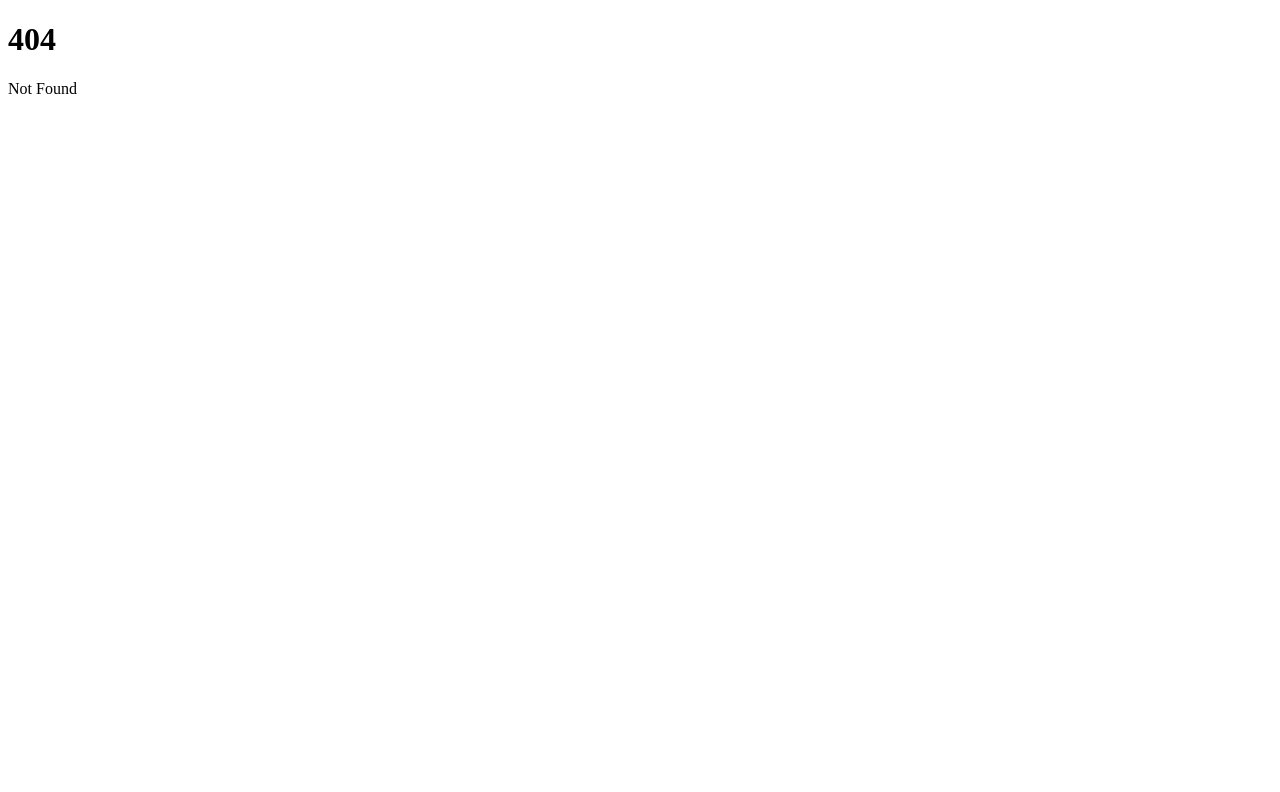
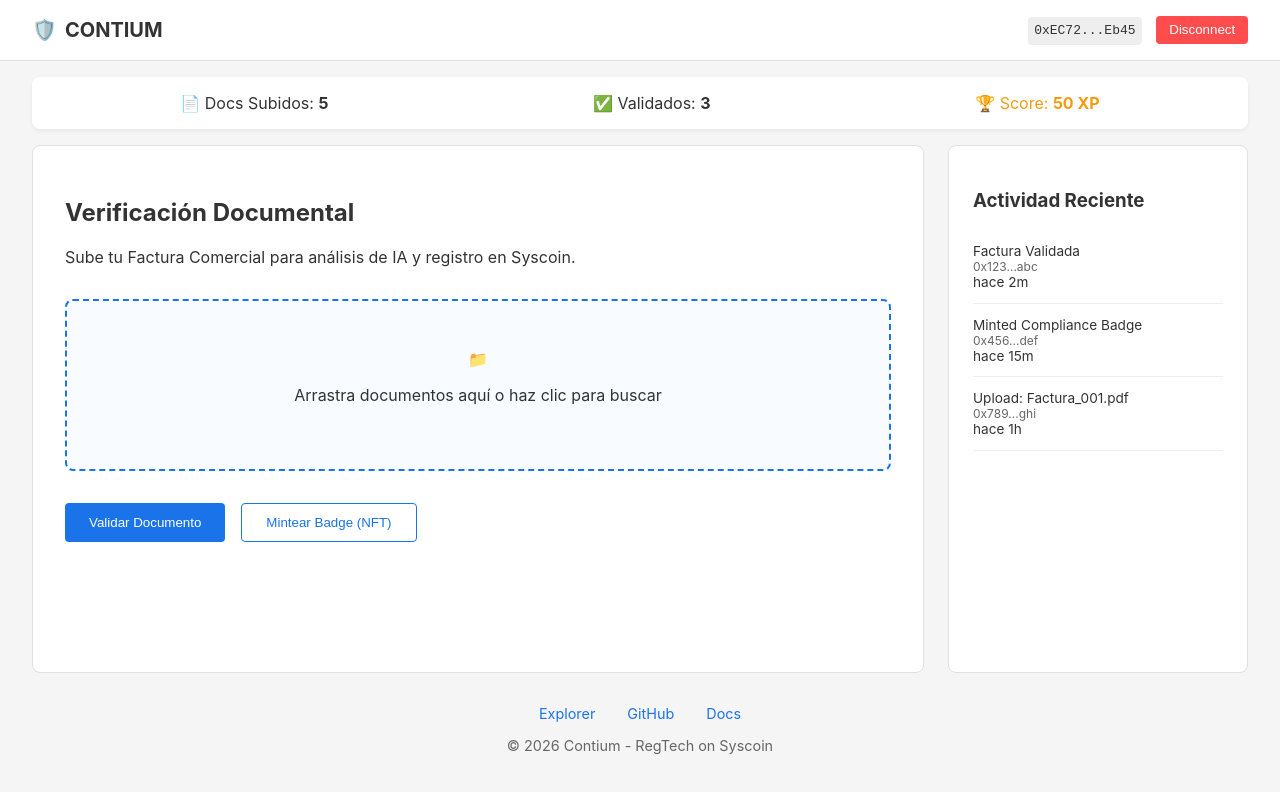
Before and after one commit to Palmarea/contium-dapp, a SvelteKit app in the folder frontend/: page /app in a window 1280 px wide. Before the commit this address had no page. Shown: the top 792 px of the page. Built offline with nearby package versions, Linux system fonts and the light colour scheme.

Commit message:
feat: layout dashboard

```diff
--- /dev/null
+++ b/frontend/src/routes/app/+page.svelte
@@ -0,0 +1,187 @@
+<script>
+  // Variables de estado sugeridas para los componentes
+  let walletAddress = "0xEC72...Eb45"; // Ejemplo de la wallet del equipo Chainport
+  let docsCount = 5;
+  let validatedCount = 3;
+  let score = 50;
+
+  let activities = [
+    { id: 1, action: "Factura Validada", hash: "0x123...abc", time: "hace 2m" },
+    { id: 2, action: "Minted Compliance Badge", hash: "0x456...def", time: "hace 15m" },
+    { id: 3, action: "Upload: Factura_001.pdf", hash: "0x789...ghi", time: "hace 1h" }
+  ];
+
+  function connectWallet() {
+    // Lógica para conectar (Web3Modal/Ethers)
+  }
+</script>
+
+<div class="dashboard-container">
+  <header class="header">
+    <div class="logo">
+      <span class="logo-icon">🛡️</span> <strong>CONTIUM</strong>
+    </div>
+    <div class="wallet-section">
+      {#if walletAddress}
+        <span class="address">{walletAddress}</span>
+        <button class="btn-disconnect">Disconnect</button>
+      {:else}
+        <button class="btn-primary" on:click={connectWallet}>Connect Wallet</button>
+      {/if}
+    </div>
+  </header>
+
+  <section class="stats-bar">
+    <div class="stat-item">📄 Docs Subidos: <strong>{docsCount}</strong></div>
+    <div class="stat-item">✅ Validados: <strong>{validatedCount}</strong></div>
+    <div class="stat-item trophy">🏆 Score: <strong>{score} XP</strong></div>
+  </section>
+
+  <div class="grid-layout">
+    <main class="main-content">
+      <div class="upload-card">
+        <h2>Verificación Documental</h2>
+        <p>Sube tu Factura Comercial para análisis de IA y registro en Syscoin.</p>
+        <div class="dropzone">
+          <span class="icon">📁</span>
+          <p>Arrastra documentos aquí o haz clic para buscar</p>
+          <input type="file" id="fileInput" hidden />
+        </div>
+        <div class="actions">
+          <button class="btn-primary">Validar Documento</button>
+          <button class="btn-secondary">Mintear Badge (NFT)</button>
+        </div>
+      </div>
+    </main>
+
+    <aside class="sidebar">
+      <h3>Actividad Reciente</h3>
+      <ul class="activity-list">
+        {#each activities as act}
+          <li>
+            <div class="act-info">
+              <span class="act-action">{act.action}</span>
+              <span class="act-hash">{act.hash}</span>
+            </div>
+            <span class="act-time">{act.time}</span>
+          </li>
+        {/each}
+      </ul>
+    </aside>
+  </div>
+
+  <footer class="footer">
+    <div class="footer-links">
+      <a href="https://explorer.syscoin.org" target="_blank">Explorer</a>
+      <a href="https://github.com/Contium" target="_blank">GitHub</a>
+      <a href="/docs">Docs</a>
+    </div>
+    <p>© 2026 Contium - RegTech on Syscoin</p>
+  </footer>
+</div>
+
+<style>
+  :global(body) {
+    margin: 0;
+    font-family: 'Inter', sans-serif;
+    background-color: #f5f5f5;
+    color: #333;
+  }
+
+  .dashboard-container {
+    display: flex;
+    flex-direction: column;
+    min-height: 100vh;
+  }
+
+  /* Header */
+  .header {
+    background: white;
+    padding: 1rem 2rem;
+    display: flex;
+    justify-content: space-between;
+    align-items: center;
+    border-bottom: 1px solid #e0e0e0;
+  }
+
+  .logo { font-size: 1.25rem; display: flex; align-items: center; gap: 8px; }
+  .address { font-family: monospace; background: #eee; padding: 0.4rem; border-radius: 4px; }
+
+  /* Stats */
+  .stats-bar {
+    display: flex;
+    justify-content: space-around;
+    background: #fff;
+    padding: 1rem;
+    margin: 1rem 2rem;
+    border-radius: 8px;
+    box-shadow: 0 2px 4px rgba(0,0,0,0.05);
+  }
+  .trophy { color: #f39c12; }
+
+  /* Grid Layout */
+  .grid-layout {
+    display: grid;
+    grid-template-columns: 1fr 300px;
+    gap: 1.5rem;
+    padding: 0 2rem;
+    flex: 1;
+  }
+
+  /* Main & Upload */
+  .main-content {
+    background: white;
+    padding: 2rem;
+    border-radius: 8px;
+    border: 1px solid #e0e0e0;
+  }
+
+  .dropzone {
+    border: 2px dashed #1a73e8;
+    border-radius: 8px;
+    padding: 3rem;
+    text-align: center;
+    margin: 2rem 0;
+    background: #f8fbff;
+    cursor: pointer;
+  }
+
+  .actions { display: flex; gap: 1rem; }
+
+  /* Sidebar */
+  .sidebar {
+    background: white;
+    padding: 1.5rem;
+    border-radius: 8px;
+    border: 1px solid #e0e0e0;
+  }
+
+  .activity-list { list-style: none; padding: 0; }
+  .activity-list li {
+    padding: 0.8rem 0;
+    border-bottom: 1px solid #eee;
+    font-size: 0.85rem;
+  }
+  .act-hash { display: block; color: #666; font-size: 0.75rem; }
+
+  /* Buttons */
+  .btn-primary { background: #1a73e8; color: white; border: none; padding: 0.7rem 1.5rem; border-radius: 4px; cursor: pointer; }
+  .btn-secondary { background: white; color: #1a73e8; border: 1px solid #1a73e8; padding: 0.7rem 1.5rem; border-radius: 4px; cursor: pointer; }
+  .btn-disconnect { background: #ff4d4d; color: white; border: none; padding: 0.4rem 0.8rem; border-radius: 4px; margin-left: 10px; cursor: pointer;}
+
+  /* Footer */
+  .footer {
+    text-align: center;
+    padding: 2rem;
+    color: #666;
+    font-size: 0.9rem;
+  }
+  .footer-links { display: flex; justify-content: center; gap: 2rem; margin-bottom: 0.5rem; }
+  .footer-links a { text-decoration: none; color: #1a73e8; }
+
+  /* Responsive */
+  @media (max-width: 768px) {
+    .grid-layout { grid-template-columns: 1fr; }
+    .stats-bar { flex-direction: column; gap: 10px; text-align: center; }
+  }
+</style>
```
